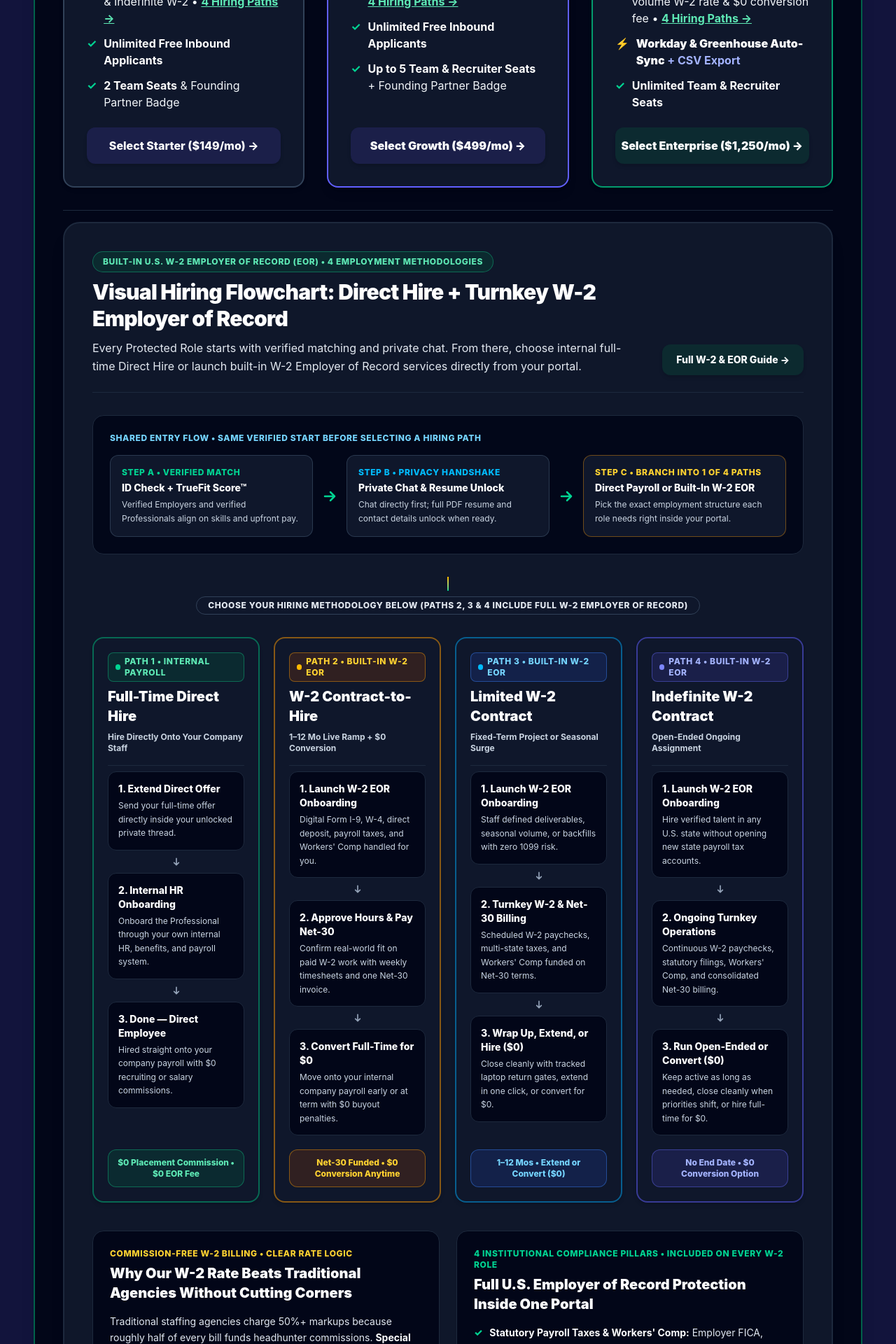
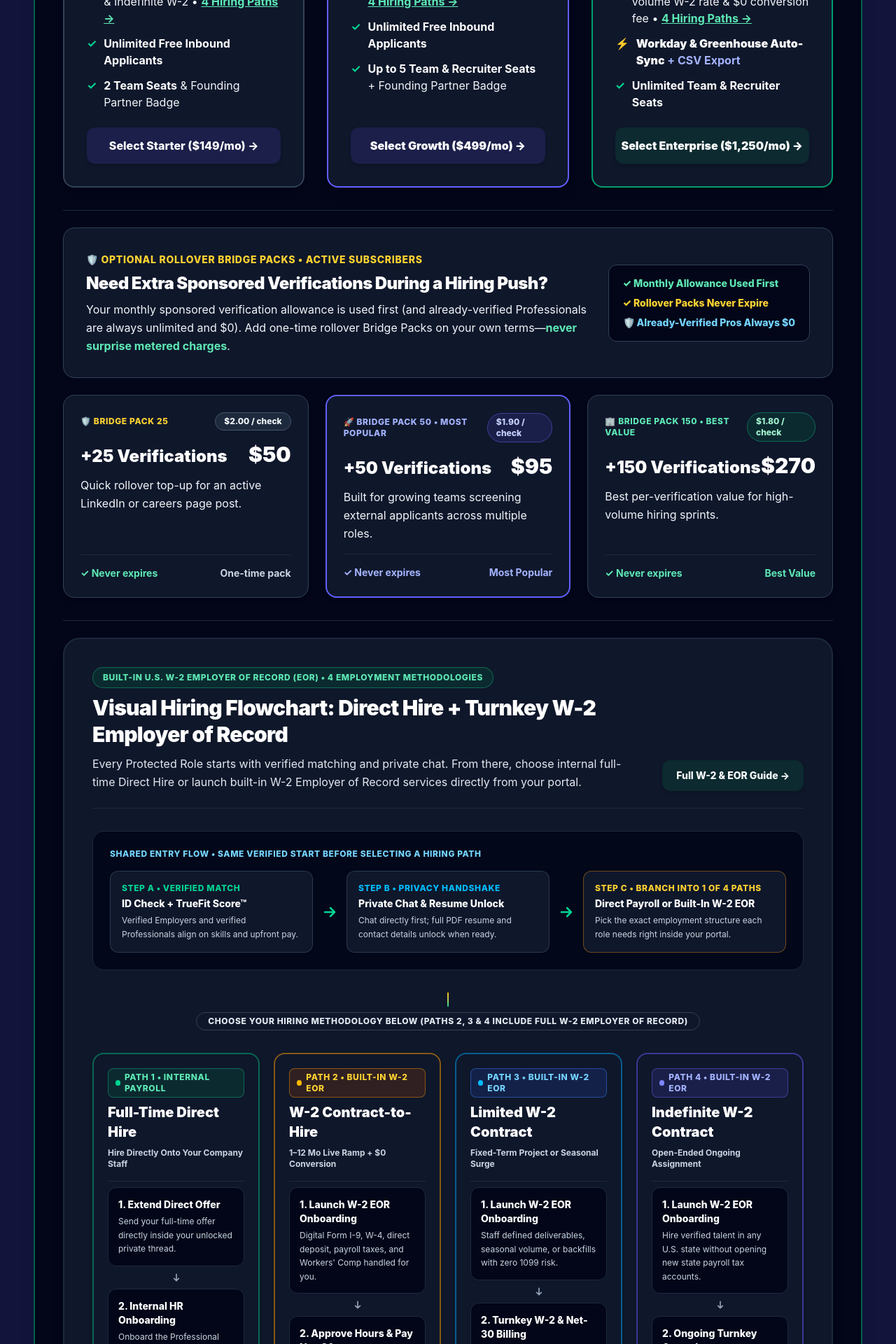
Before and after one commit to SpecialSauceIO/secure-job-board, a Next.js app: page /pricing in a window 1280 px wide. Shown: the part 3074-4994 px from the top of the page at 70% size. Built offline with nearby package versions, Linux system fonts and the light colour scheme; no server answers.

Commit message:
chore: update staging

```diff
--- a/src/app/pricing/page.tsx
+++ b/src/app/pricing/page.tsx
@@ -544,10 +544,6 @@ export default function PricingMatrixPage() {
               </div>
             </div>
 
-            <div className="pt-4 border-t border-slate-800">
-              <HiringTracksFlowchart isDashboard={false} showGuideLink={true} />
-            </div>
-
             {/* ================================================================
                 OPTIONAL ROLLOVER BRIDGE PACKS ($50 / $95 / $270)
                ================================================================ */}
@@ -660,6 +656,10 @@ export default function PricingMatrixPage() {
                 </div>
               </div>
             </div>
+
+            <div className="pt-6 border-t border-slate-800">
+              <HiringTracksFlowchart isDashboard={false} showGuideLink={true} />
+            </div>
           </div>
         </main>
       </div>
```
